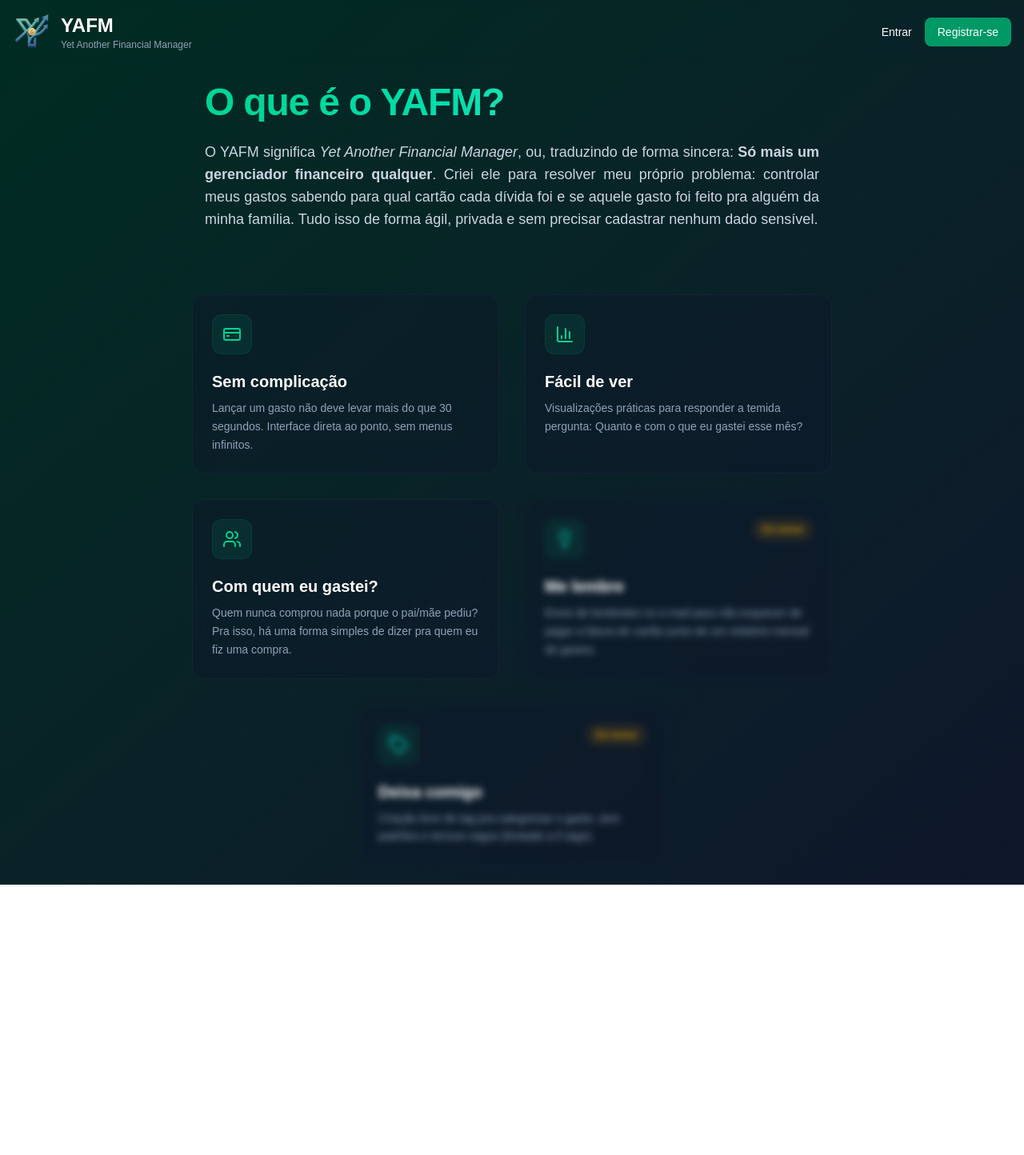
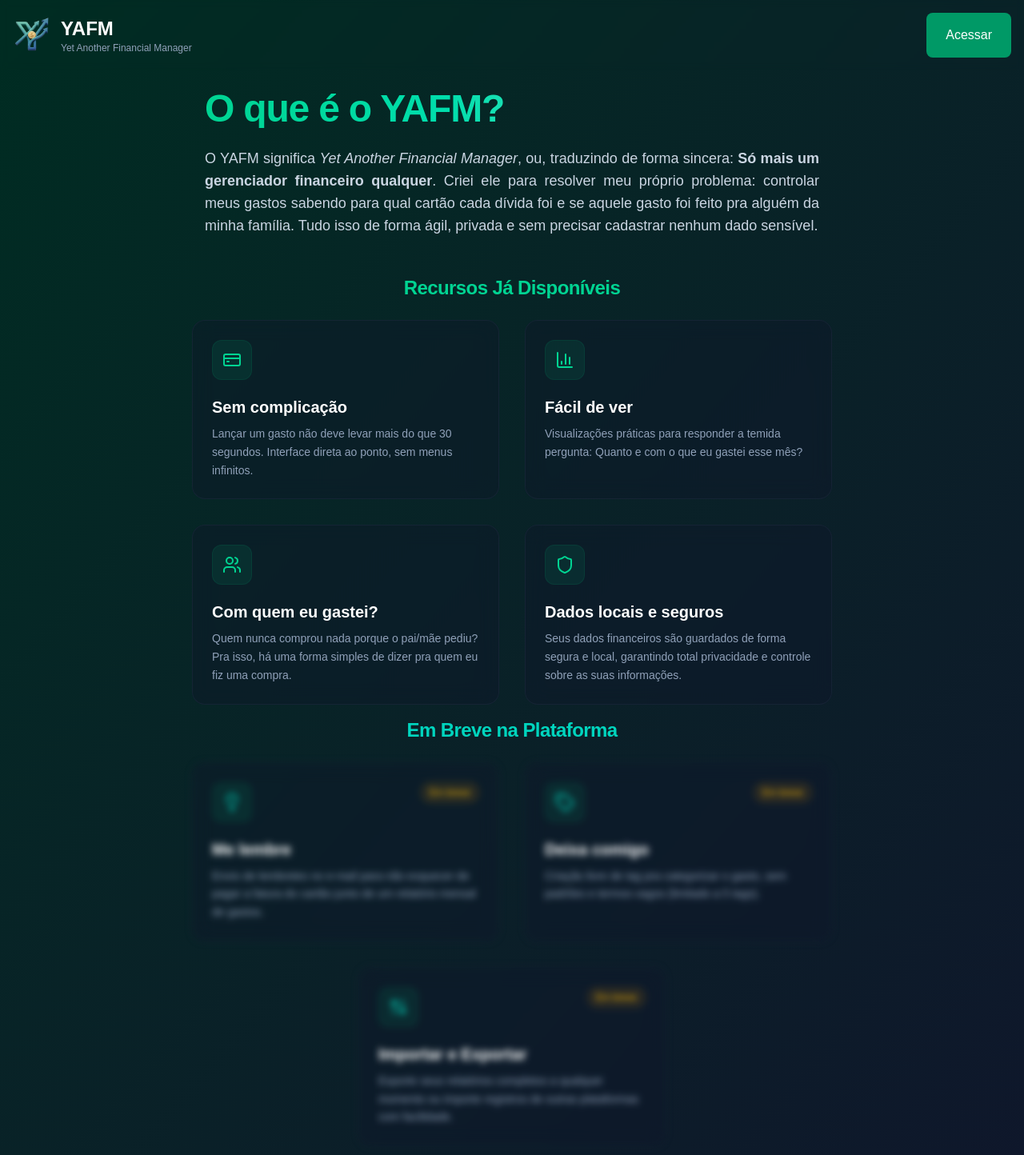
Before and after one commit to yanchagas04/yafm, a Next.js app: page / in a window 1280 px wide. Shown: the top 1444 px of the page at 80% size. Before the commit the page ends 1106 px from the top, so only its background shows below. Built offline with nearby package versions, Linux system fonts and the light colour scheme.

Commit message:
fix: Recreating the homepage

```diff
--- a/app/page.tsx
+++ b/app/page.tsx
@@ -7,7 +7,7 @@ export default function Home() {
   return (
     <div className="flex flex-col flex-1 items-center bg-linear-to-tl from-slate-900 to-emerald-950 font-sans text-white min-h-screen">
       <Header />
-      <main className="flex-1 flex flex-col gap-8 items-center w-full justify-center">
+      <main className="flex-1 flex flex-col items-center w-full justify-center">
         <Purpose />
         <Cards />
       </main>
--- a/components/landing/cards.tsx
+++ b/components/landing/cards.tsx
@@ -1,4 +1,4 @@
-import { CreditCard, BarChart3, Users, Lightbulb, Tag } from "lucide-react";
+import { CreditCard, BarChart3, Users, Lightbulb, Tag, Shield, ArrowUpDown } from "lucide-react";
 
 const pillars = [
   {
@@ -16,6 +16,11 @@ const pillars = [
     title: "Com quem eu gastei?",
     description: "Quem nunca comprou nada porque o pai/mãe pediu? Pra isso, há uma forma simples de dizer pra quem eu fiz uma compra.",
   },
+  {
+    icon: <Shield className="w-6 h-6 text-emerald-400" />,
+    title: "Dados locais e seguros",
+    description: "Seus dados financeiros são guardados de forma segura e local, garantindo total privacidade e controle sobre as suas informações.",
+  },
 ];
 
 const avaibleSoon = [
@@ -29,6 +34,11 @@ const pillars = [
     title: "Deixa comigo",
     description: "Criação livre de tag pra categorizar o gasto, sem padrões e termos vagos (limitado a 5 tags).",
   },
+  {
+    icon: <ArrowUpDown className="w-6 h-6 text-teal-400" />,
+    title: "Importar e Exportar",
+    description: "Exporte seus relatórios completos a qualquer momento ou importe registros de outras plataformas com facilidade.",
+  },
 ]
 
 interface CardProps {
@@ -41,7 +51,7 @@ interface CardProps {
 function Card(props: CardProps) {
   return (
     <div
-          className={`flex flex-col md:w-sm items-start text-left p-6 rounded-2xl bg-slate-900/40 border border-slate-800/60 backdrop-blur-md hover:border-emerald-500/30 hover:bg-slate-900/60 transition-all duration-300 group ${props.soon ? 'md:blur-xs md:hover:blur-none md:focus:blur-none md:animate-pulse' : ''}` }
+      className={`flex flex-col md:w-sm items-start text-left p-6 rounded-2xl bg-slate-900/40 border border-slate-800/60 md:backdrop-blur-md hover:border-emerald-500/30 hover:bg-slate-900/60 transition-all duration-300 group ${props.soon ? 'blur-none md:blur-xs md:hover:blur-none md:focus:blur-none md:animate-pulse' : ''}`}
     >
       <div className="flex w-full justify-between items-start">
         <div className="flex w-fit p-3 rounded-xl bg-emerald-500/10 border border-emerald-500/10 mb-5 group-hover:scale-110 transition-transform duration-300">
@@ -65,7 +75,11 @@ function Card(props: CardProps) {
 
 export default function Cards() {
   return (
-        <section className="w-full max-w-4/5 p-6 flex flex-col items-center">
+    <section className="w-full max-w-6xl p-6 flex flex-col  items-center">
+      <div className="w-full flex flex-col items-center">
+        <h3 className="text-xl md:text-2xl font-bold text-emerald-400 mb-6 tracking-tight">
+          Recursos Já Disponíveis
+        </h3>
         <div className="flex-wrap flex gap-8 w-full justify-center">
           {pillars.map((pillar, index) => (
             <Card
@@ -76,6 +90,14 @@ export default function Cards() {
               soon={false}
             />
           ))}
+        </div>
+      </div>
+
+      <div className="w-full flex flex-col items-center mt-4">
+        <h3 className="text-xl md:text-2xl font-bold text-teal-400 mb-6 tracking-tight">
+          Em Breve na Plataforma
+        </h3>
+        <div className="flex-wrap flex gap-8 w-full justify-center">
           {avaibleSoon.map((soon, index) => (
             <Card
               key={index}
@@ -86,6 +108,7 @@ export default function Cards() {
             />
           ))}
         </div>
+      </div>
     </section>
   )
 }
--- a/components/landing/header.tsx
+++ b/components/landing/header.tsx
@@ -5,15 +5,14 @@ export default function Header() {
     return (
         <header className="flex w-full h-fit justify-between items-center backdrop-blur-xs md:bg-transparent bg-slate-950/10 p-4 sticky top-0 z-50">
             <div className="flex items-center gap-3">
-                <Image src={YafmLogo} alt="YAFM Logo" width={48} height={48}/>
+                <Image src={YafmLogo} alt="YAFM Logo" width={48} height={48} />
                 <span className="flex flex-col w-fit h-fit">
                     <h1 className="text-2xl font-bold">YAFM</h1>
                     <p className="text-xs text-slate-400">Yet Another Financial Manager</p>
                 </span>
             </div>
             <div className="flex items-center gap-4">
-                <button className="text-sm font-medium hover:text-emerald-400 cursor-pointer">Entrar</button>
-                <button className="bg-emerald-600 hover:bg-emerald-500 px-4 py-2 rounded-lg text-sm font-medium cursor-pointer transition-colors">Registrar-se</button>
+                <a className="bg-emerald-600 hover:bg-emerald-500 px-4 py-2 md:px-6 md:py-4 rounded-lg text-md font-medium cursor-pointer transition-all ease-in   duration-150 hover:rounded-4xl" href="/home">Acessar</a>
             </div>
         </header>
     );
```
Lines whose indentation alone changed are shown as unchanged.
